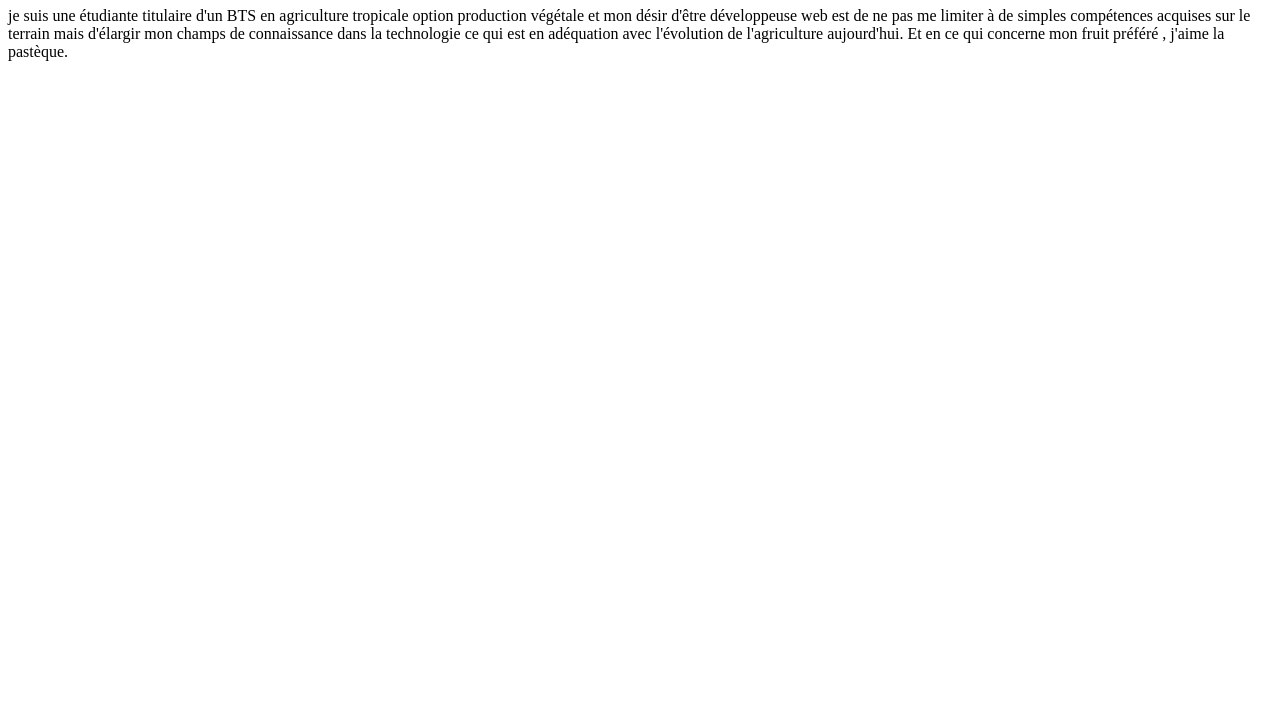
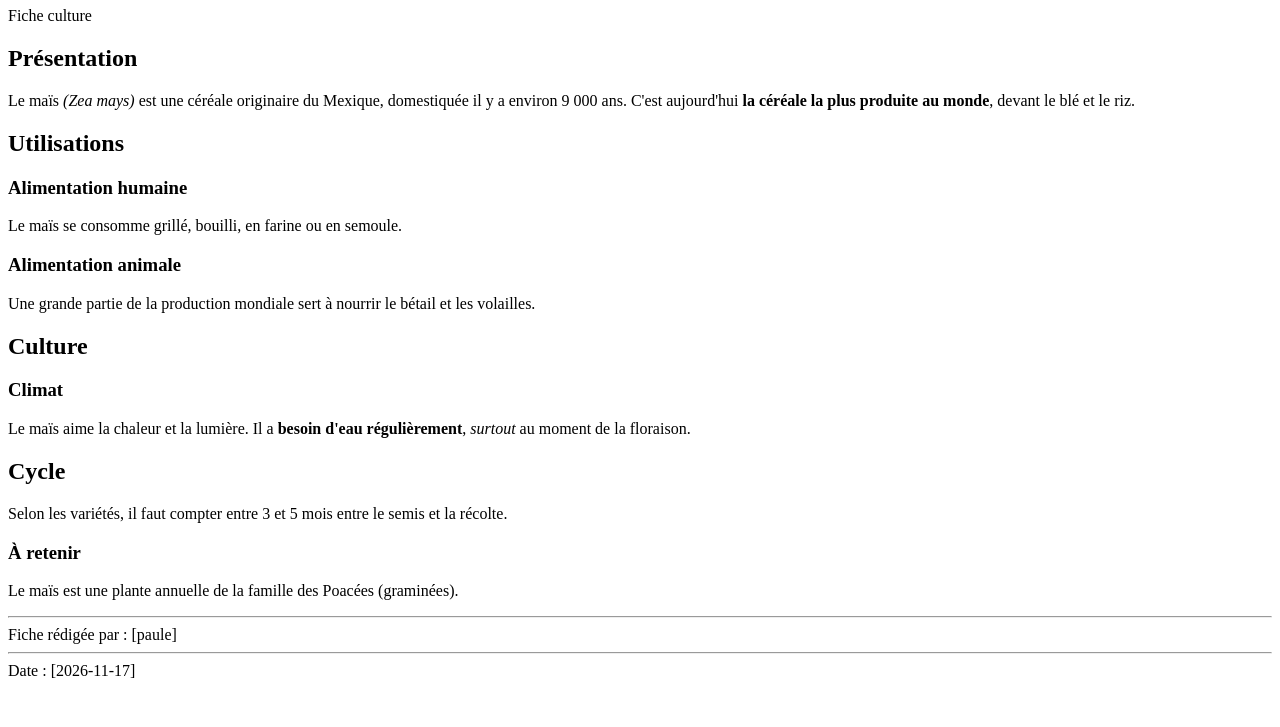
Before and after one commit to kokobopaule/01-premiere-page, a plain HTML site: page index.html in a window 1280 px wide. Shown: the part 73-800 px from the top of the page. Drawn offline with Linux system fonts and the light colour scheme.

Commit message:
Add files via upload

```diff
--- a/index.html
+++ b/index.html
@@ -1,21 +1,38 @@
-<!doctype html>
+<!DOCTYPE html>
 <html lang="fr">
-  <head>
-    <meta charset="UTF-8" />
-    <meta name="viewport" content="width=device-width, initial-scale=1.0" />
-    <title>Ma première page - paule</title>
-  </head>
-  <body>
-    <!--titre principal de la page-->
-    <h1>Bonjour , je m'appelle Paule</h1>
-    <p>
-      je suis une étudiante titulaire d'un BTS en agriculture tropicale option
-      production végétale et mon désir d'être développeuse web est de ne pas me
-      limiter à de simples compétences acquises sur le terrain mais d'élargir
-      mon champs de connaissance dans la technologie ce qui est en adéquation
-      avec l'évolution de l'agriculture aujourd'hui. Et en ce qui concerne mon
-      fruit préféré , j'aime la pastèque.
-    </p>
-    <br />
-  </body>
+<head>
+  <meta charset="UTF-8">
+  <meta name="viewport" content="width=device-width, initial-scale=1.0">
+  <title>Fiche culture : le maïs</title>
+</head>
+<body>
+  <!--Partie : Présentation -->
+  <!--Partie : Utlisateurs -->
+  <!--Partie : Culture -->
+  <!--Partie : Cycle-->
+
+  <h1>Le maïs</h1>
+  <p>Fiche culture</p>
+
+ <h2>Présentation</h2>
+ <p> Le maïs <i>(Zea mays)</i> est une céréale originaire du Mexique, domestiquée il y a environ 9 000 ans. C'est aujourd'hui <strong>la céréale la plus produite au monde</strong>, devant le blé et le riz.</p>
+
+  <h2>Utilisations</h2>
+  <h3>Alimentation humaine</h3>
+  Le maïs se consomme grillé, bouilli, en farine ou en semoule.
+  <h3>Alimentation animale</h3>
+  <p>Une grande partie de la production mondiale sert à nourrir le bétail et les volailles.</p>
+
+  <h2>Culture</h2>
+  <h3>Climat</h3>
+  <p>Le maïs aime la chaleur et la lumière. Il a <strong>besoin d'eau régulièrement</strong>, <em>surtout</em> au moment de la floraison.</p>
+  <h2>Cycle</h2>
+  <p>Selon les variétés, il faut compter entre 3 et 5 mois entre le semis et la récolte.</p>
+
+  <h3>À retenir</h3>
+  Le maïs est une plante annuelle de la famille des Poacées (graminées).
+
+  <p><hr>Fiche rédigée par : [paule] <br>
+  <hr>Date : [2026-11-17] </p>
+</body>
 </html>
```
Also changed, not shown: 1 other file.
